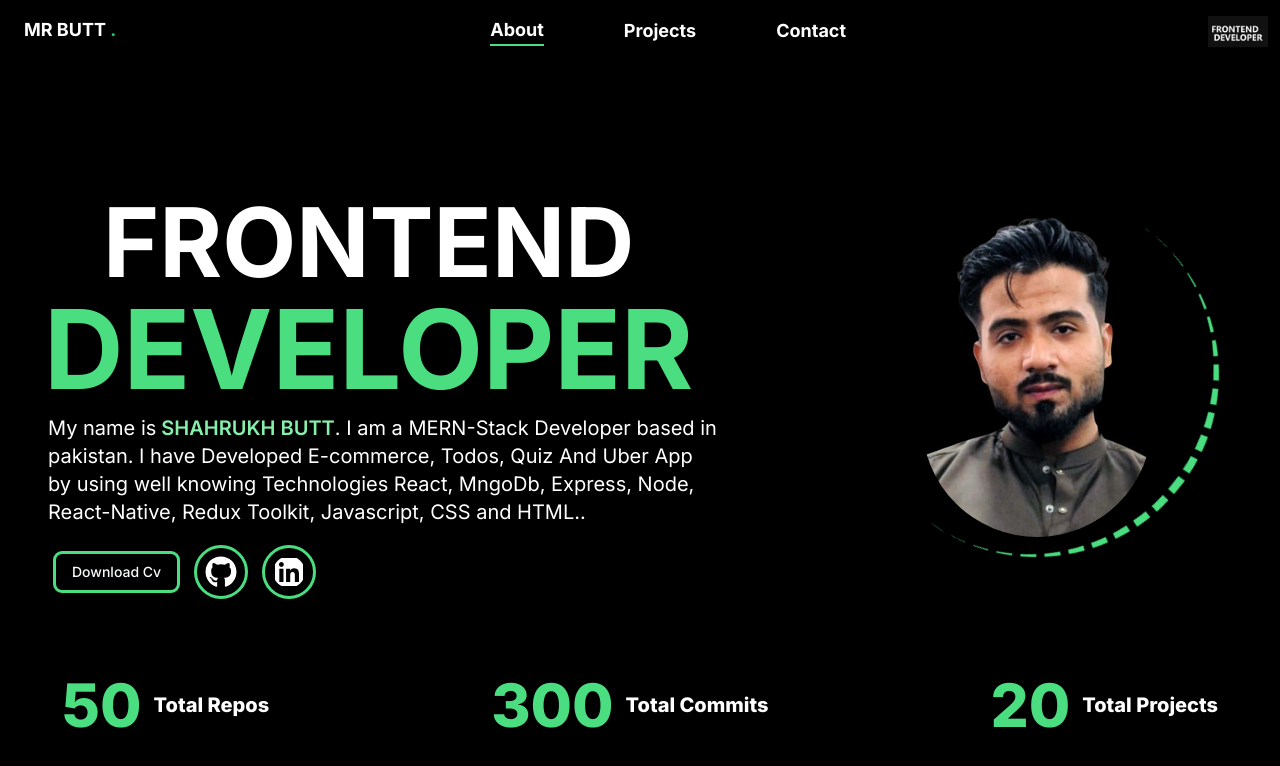
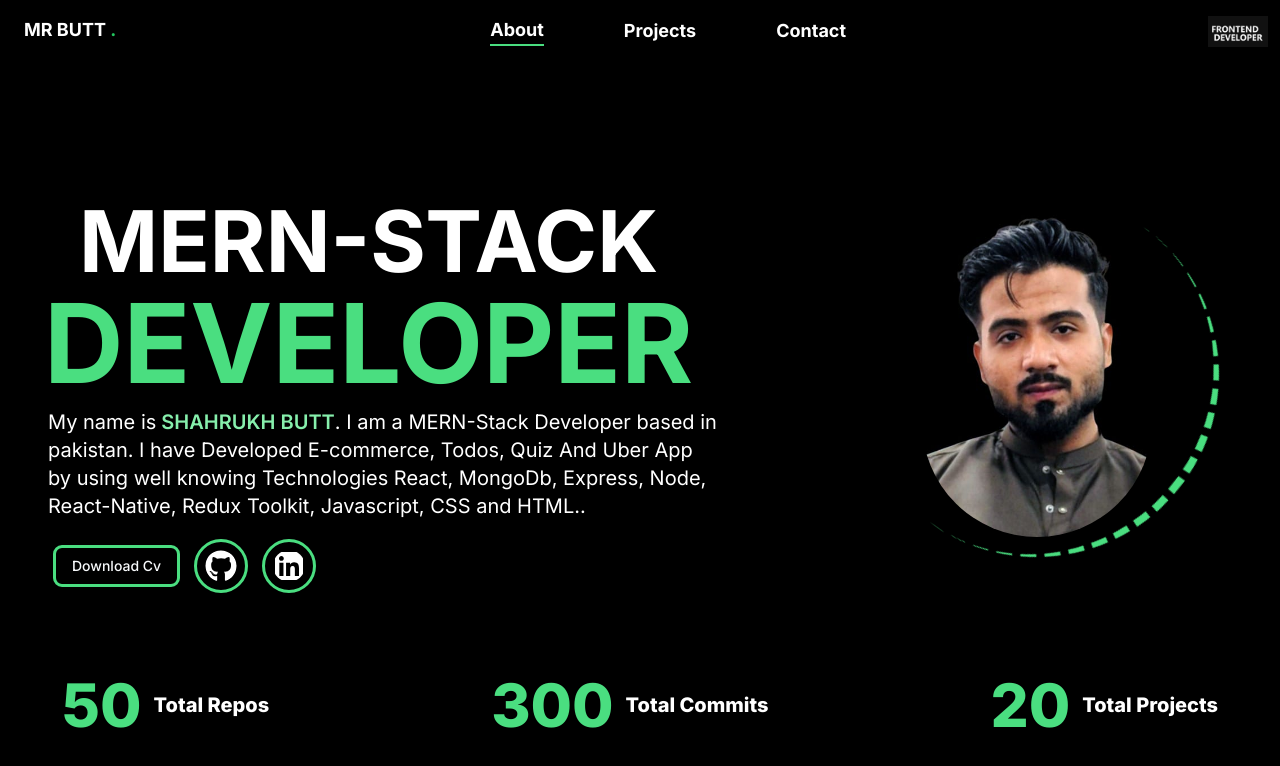
Before and after one commit to Shahrukh-butt804/Portfolio, a Next.js app: page / in a window 1280 px wide. Shown: the top 766 px of the page. Built offline with nearby package versions, Linux system fonts and the light colour scheme.

Commit message:
fix typo

```diff
--- a/src/app/page.tsx
+++ b/src/app/page.tsx
@@ -40,9 +40,9 @@ export default function Home() {
           <motion.h4
             animate={{ y: 80, opacity: 1 }}
             transition={{ delay: 0.7 }}
-            className="text-white text-5xl opacity-0 mb-20 lg:ms-5 lg:text-8xl font-bold "
+            className="text-white text-5xl opacity-0 mb-20 lg:ms-5 lg:text-[85px] font-bold whitespace-nowrap"
           >
-            FRONTEND
+            MERN-STACK
           </motion.h4>
           <motion.p
             initial={{ x: -100, opacity: 0 }}
@@ -64,7 +64,7 @@ export default function Home() {
             </span>
             . I am a MERN-Stack Developer based in pakistan. I have Developed
             E-commerce, Todos, Quiz And Uber App by using well knowing
-            Technologies React, MngoDb, Express, Node, React-Native, Redux
+            Technologies React, MongoDb, Express, Node, React-Native, Redux
             Toolkit, Javascript, CSS and HTML..
           </motion.h2>
 
```
